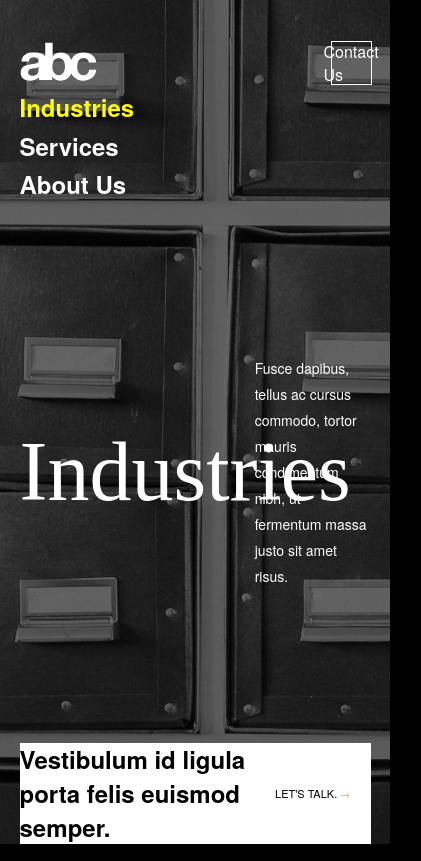
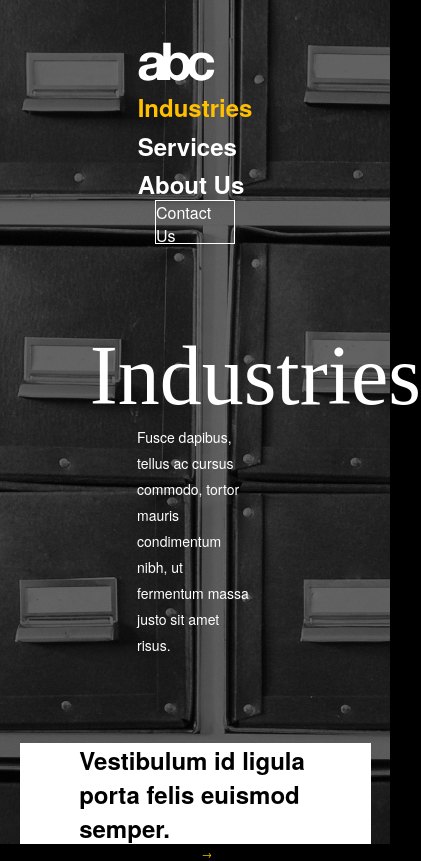
Before and after one commit to chrisresnick/bwchallange, a React (Create React App) app: page / in a window 390 px wide. Shown: the whole page, 421 px wide, since content can reach past the window. Built offline with nearby package versions, Linux system fonts and the light colour scheme.

Commit message:
fix react warnings

```diff
--- a/src/App.js
+++ b/src/App.js
@@ -19,9 +19,9 @@ function App() {
         padding: "5vh 5vw 0 5vw"
       }}
     >
-      <div className="header">
+       <div className="header">
         <div className="menuHolder">
-          <img src="./imgs/abc_logo.svg"/>
+          <img src="./imgs/abc_logo.svg" alt="company logo"/>
           <Menu selected={selected} setSelected={setSelected} pages={pages}/>
         </div>
         <div className="contact">Contact Us</div>
--- a/src/content.js
+++ b/src/content.js
@@ -1,4 +1,4 @@
-export default {
+const content = {
 	"pages": [
 		{
 			"title": "Industries",
@@ -41,3 +41,5 @@ export default {
 		}
 	]
 }
+
+export default content;
--- a/src/index.css
+++ b/src/index.css
@@ -15,19 +15,28 @@ body {
 
 .contact {
     height: 5vh;
-    width: 10vw;
+    width: 20vw;
+    max-width: 150px;
     display: flex;
     justify-content: center;
     align-items: center;
     outline: 1px solid white;
     color: white;
     cursor: pointer;
+    padding-top: .5vh;
 }
 
 .marquee {
     display: flex;
     color:white;
     justify-content: space-between;
+}
+
+@media screen and (max-width: 600px ){
+    .marquee, .header, .callToAction{
+        flex-direction: column;
+        align-items: center;
+    }
 }
 
 .callToAction {
@@ -49,7 +58,7 @@ body {
 .ctaButton{
     width: 33%;
     display: flex;
-    justify-content: center;
+    /* justify-content: center; */
     align-items: center;
     font-size: 0.688rem;
     font-weight: 500;
@@ -59,7 +68,7 @@ body {
 .ctaButton::after{
     margin-left: .5vw;
     content: "→";
-    color: orange;
+    color: #ffc001;
     font-size: 0.688rem;
     font-weight: 500;
     cursor: pointer;
@@ -90,7 +99,7 @@ body {
 }
 
 .linkSelected {
-    color: yellow;
+    color: #ffc001;
 }
 
 .linkNotSelected {
--- a/src/menu.js
+++ b/src/menu.js
@@ -1,6 +1,6 @@
 import React from "react";
 
-export default ({selected, setSelected, pages}) => {
+const Menu = ({selected, setSelected, pages}) => {
     return (
         <div className="menu">
             {pages.map((page, idx) => {
@@ -16,3 +16,5 @@ export default ({selected, setSelected, pages}) => {
         </div>
     )
 }
+
+export default Menu;
```
